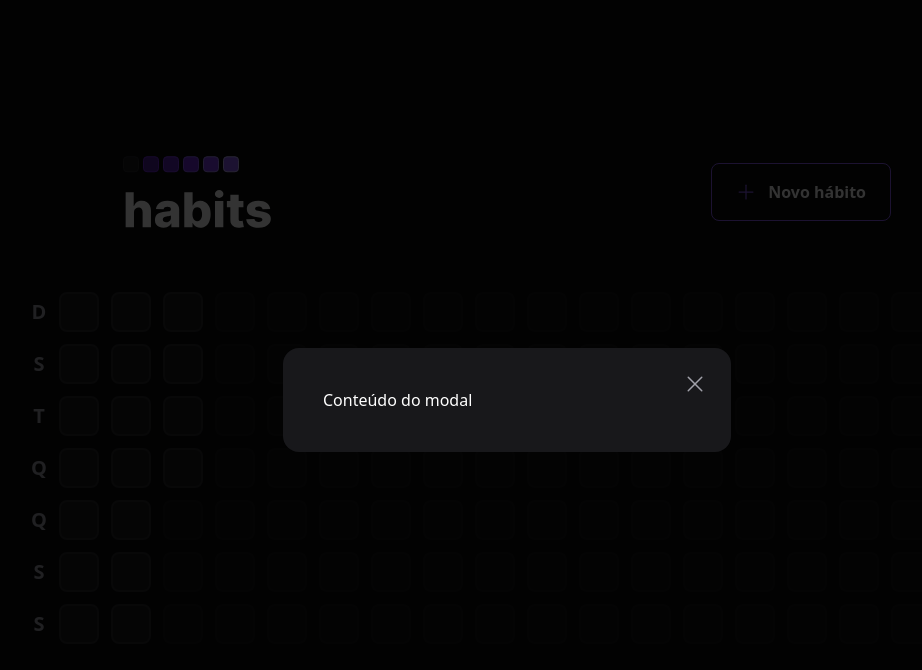
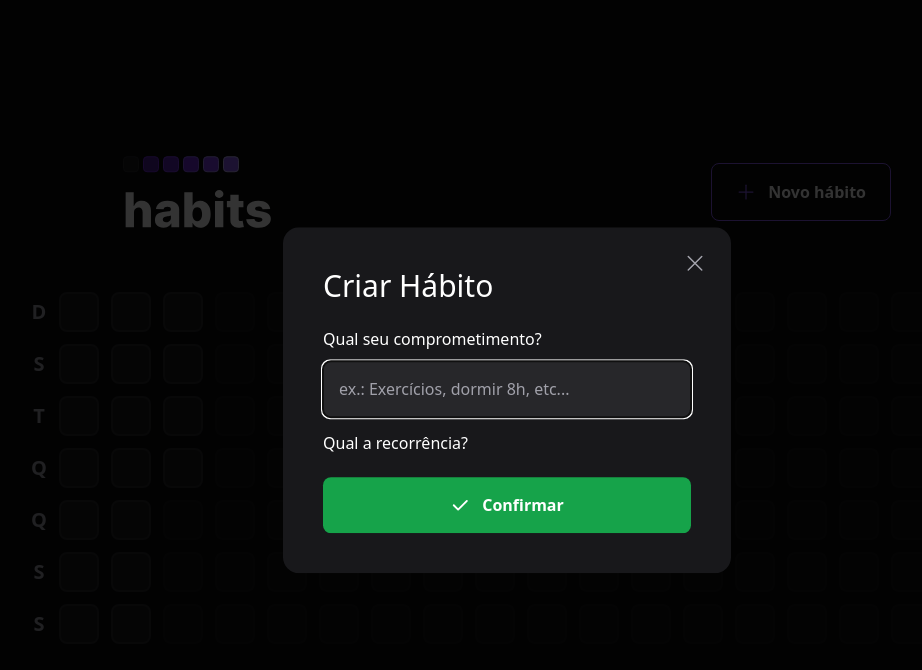
Before and after one commit to lmartinhao/setup, a React (Vite) app in the folder web/: page / in a window 1280 px wide. Both pictures are taken after a click on the button "Novo hábito". Shown: the top 670 px of the page, without its empty margins (133-1055 px from the left). Built offline with nearby package versions, Linux system fonts and the light colour scheme.

Commit message:
styling modal

```diff
--- a/web/src/components/Header.tsx
+++ b/web/src/components/Header.tsx
@@ -2,6 +2,7 @@
 import * as Dialog from '@radix-ui/react-dialog';
 
 import logoImage from '../assets/logo.svg';
+import { NewHabitForm } from "./NewHabitForm";
 
 export function Header() {
 
@@ -25,7 +26,12 @@
             <Dialog.Close className="absolute right-6 top-6 text-zinc-400 hover:text-zinc-200">
               <X size={24} aria-label="Fechar" />
             </Dialog.Close>
-            Conteúdo do modal
+
+            <Dialog.Title className="text-3xl leading-tight font-extra-bold">
+              Criar Hábito
+            </Dialog.Title>
+
+            <NewHabitForm />
           </Dialog.Content>
         </Dialog.Portal>
       </Dialog.Root>
--- /dev/null
+++ b/web/src/components/NewHabitForm.tsx
@@ -0,0 +1,28 @@
+import { Check } from "phosphor-react";
+
+export function NewHabitForm() {
+  return (
+    <form className="w-full flex flex-col mt-6">
+      <label htmlFor="title" className="font-semi-bold leading-tight">
+        Qual seu comprometimento?
+      </label>
+
+      <input
+        type="text"
+        id="title"
+        placeholder="ex.: Exercícios, dormir 8h, etc..."
+        className="p-4 rounded-lg mt-3 bg-zinc-800 text-white placeholder:text-zinc-400"
+        autoFocus
+      />
+
+      <label htmlFor="" className="font-semi-bold leading-tight mt-4">
+        Qual a recorrência?
+      </label>
+
+      <button type="submit" className="mt-6 rounded-lg p-4 gap-3 flex items-center justify-center font-semibold bg-green-600 hover:bg-green-500">
+        <Check size={20} weight="bold" />
+        Confirmar
+      </button>
+    </form>
+  );
+}
```
